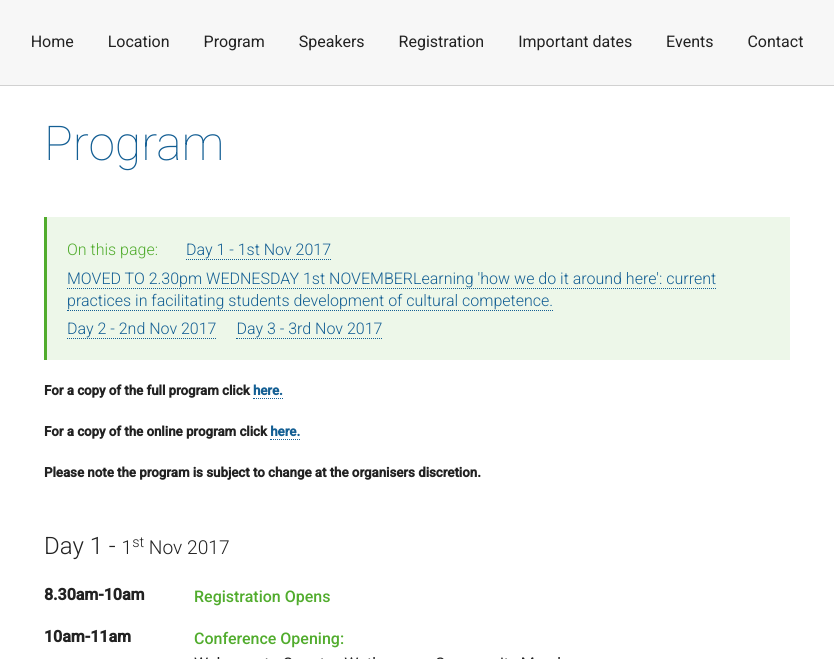
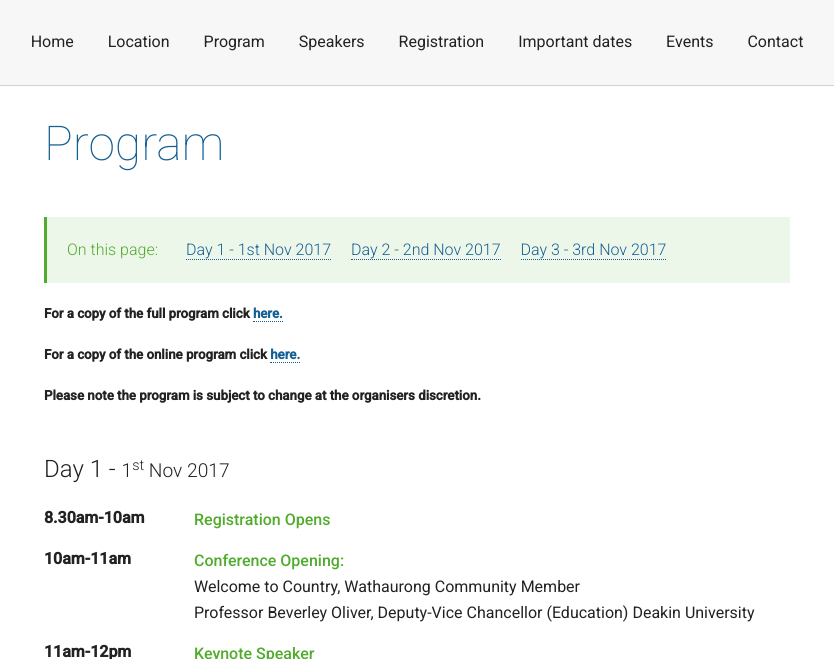
Before and after one commit to aallconference2017/aallconference2017.github.io, a Jekyll site: the page built from program/index.html, in a window 1280 px wide and 900 px high, cut to the strip 241-900 px from the top of the window. Shown: the whole strip, without its empty margins (223-1057 px from the left). Built offline with Jekyll 4.4.1, drawn with Linux system fonts in a browser that asks for light colours; some of the changed text lies outside the part shown.

Commit message:
Updated 'program/index.html' via CloudCannon

```diff
--- a/program/index.html
+++ b/program/index.html
@@ -90,7 +90,7 @@ show_jump_links: true
                             <tr>
                                 <th class="editable">4pm-4.30pm</th>
                                 <td><div class="editable"><p><a href="/Abstracts/Discipline academics as academic language development facilitators- Dream or reality .docx">Discipline academics as academic language development facilitators: Dream or reality?</a><br /><br /><em>Anna Podorova, Monash University</em></p></div></td>
-                                <td><div class="editable"><h2><strong>MOVED TO 2.30pm WEDNESDAY 1st NOVEMBER</strong><br /><a href="/Abstracts/Learning 'how we do it around here'- current practices in facilitating students development of cultural competence. .pdf">Learning 'how we do it around here': current practices in facilitating students development of cultural competence.</a></h2><p>Susi Woolf, Charles Darwin University</p></div></td>
+                                <td><div class="editable"><p id="section1"><br /><a href="/Abstracts/Learning 'how we do it around here'- current practices in facilitating students development of cultural competence. .pdf">Learning 'how we do it around here': current practices in facilitating students development of cultural competence.</a></p><p>Susi Woolf, Charles Darwin University</p></div></td>
                                 <td><div class="editable"><p><a href="__notset__">Extending the learning potential of the LMS</a></p><p><em>Juanita Custance, Victoria University</em></p></div></td>
                                 <td><div class="editable"><p><a href="/Abstracts/Are we on the same page Collaborating when attitudes on teaching and learning differ .pdf">Are we on the same page? Collaborating when attitudes on teaching and learning differ</a></p><p><em>Maja Gelov, Deakin Universit</em>y</p></div></td>
                                 <td><div class="editable"><p><a href="/Abstracts/The proof of the pudding … analysing student written texts for evidence of a successful literacy intervention. .pdf">The proof of the pudding &hellip; analysing student written texts for evidence of a successful literacy intervention</a></p><p><em>Kate Wilson &amp; Maya Gunawardena, University of Canberra<br />Linda Devereux &amp; Anne Kiley, UNSW Canberra</em></p></div></td>
```
